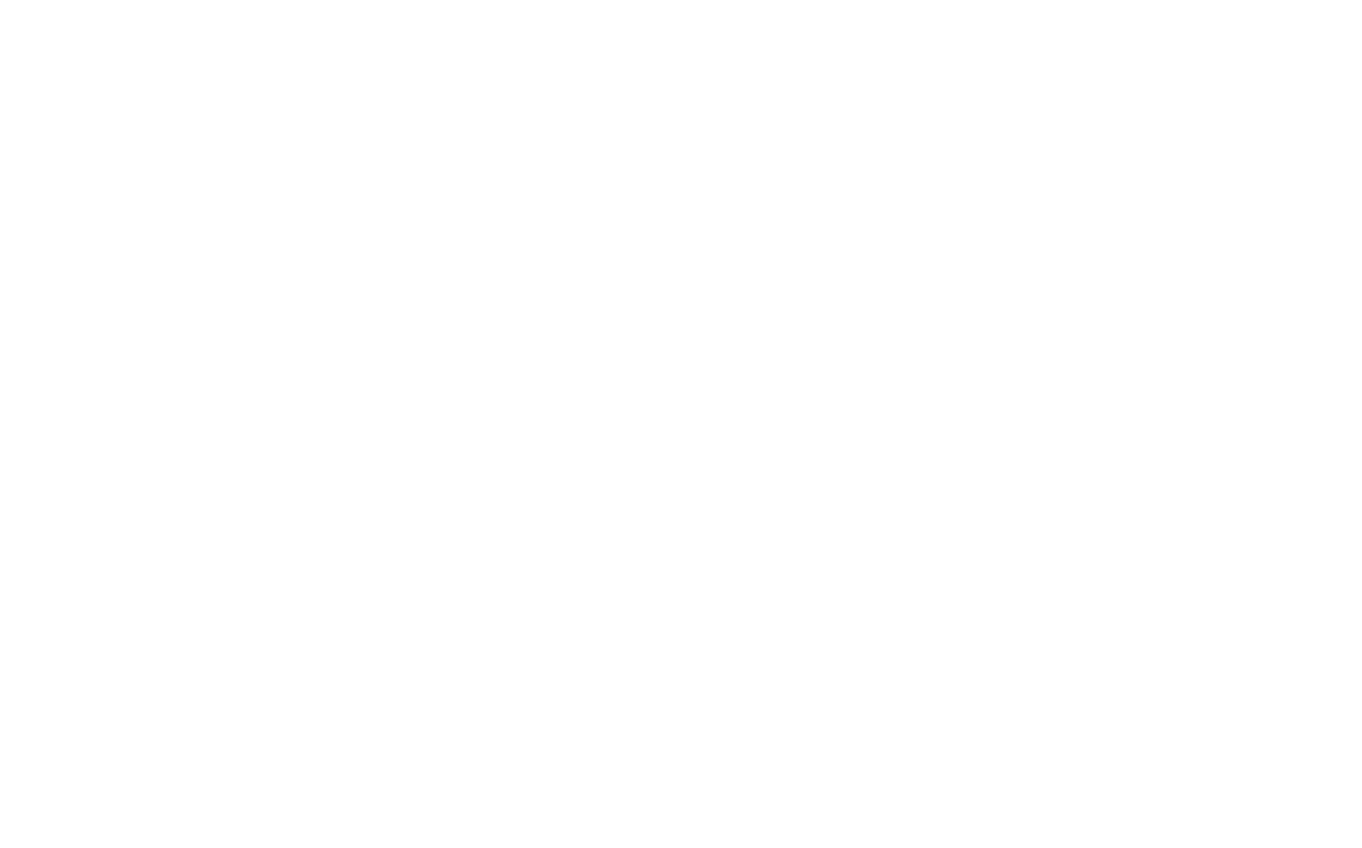
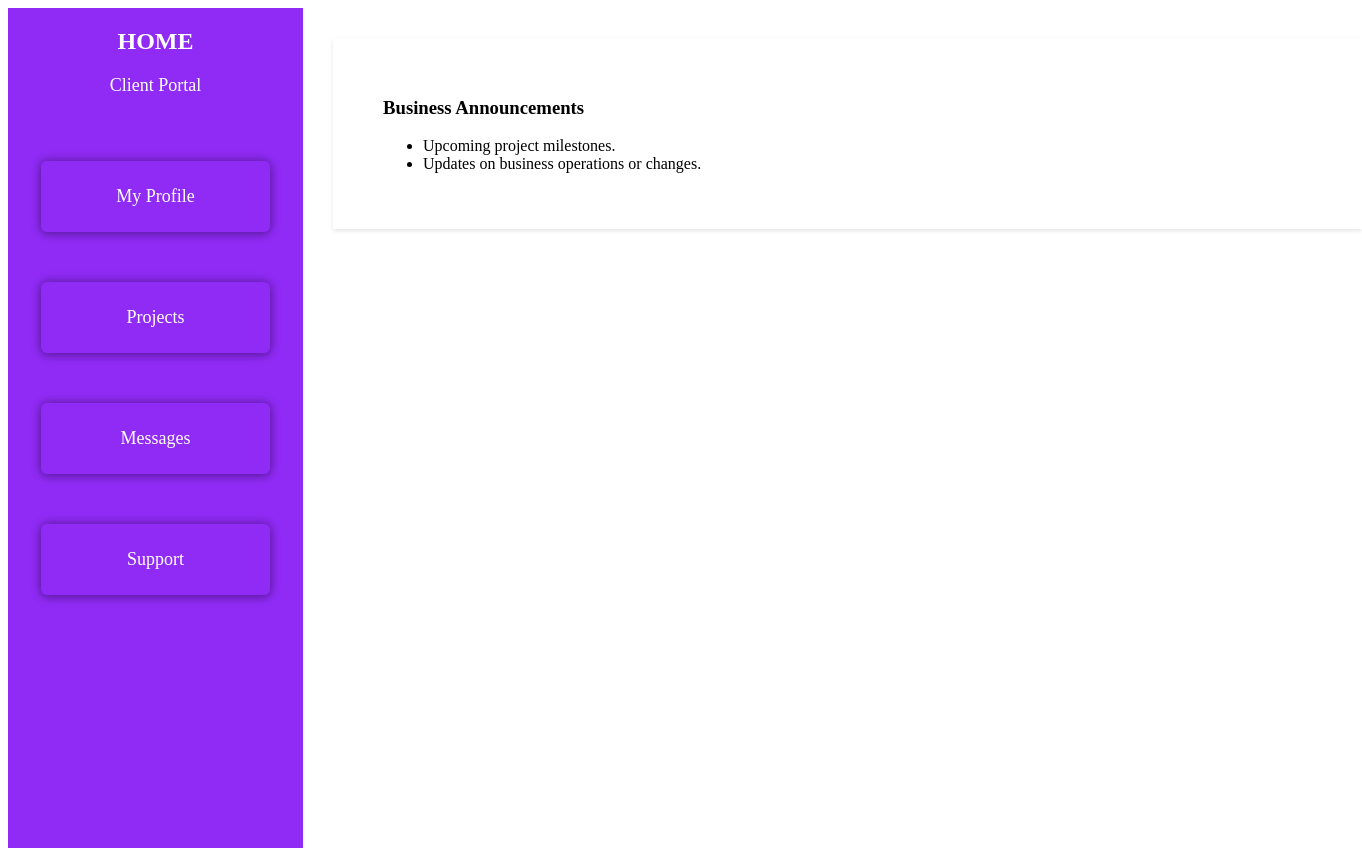
Before and after one commit to InvokeMe123/student_client_portal, a React (Create React App) app: page /client in a window 1280 px wide. Shown: the whole page, 1362 px wide, since content can reach past the window. Before the commit the page ends 800 px from the top, so only its background shows below. Built offline with nearby package versions, Linux system fonts and the light colour scheme.

Commit message:
Color updated

```diff
--- a/package.json
+++ b/package.json
@@ -3,6 +3,9 @@
   "version": "0.1.0",
   "private": true,
   "dependencies": {
+    "@fullcalendar/daygrid": "^6.1.15",
+    "@fullcalendar/interaction": "^6.1.15",
+    "@fullcalendar/react": "^6.1.15",
     "@testing-library/jest-dom": "^5.17.0",
     "@testing-library/react": "^13.4.0",
     "@testing-library/user-event": "^13.5.0",
--- a/src/App.js
+++ b/src/App.js
@@ -4,11 +4,10 @@
 import UserRegistration from './template/registration';
 import TeacherLandingPage from './components/TeacherLandingPage';
 import StudentLandingPage from './components/StudentLandingPage';
+import ClientLandingPage from './components/ClientLandingPage';  // Import ClientLandingPage
 import CreateGroup from './components/CreateGroup';
 
 const App = () => {
-
-
   return (
     <Router>
       <Switch>
@@ -16,6 +15,7 @@
         <Route path="/register" component={UserRegistration} />
         <Route path="/teacher" component={TeacherLandingPage} />
         <Route path="/student" component={StudentLandingPage} />
+        <Route path="/client" component={ClientLandingPage} /> {/* Route for ClientLandingPage */}
         <Route path="/" exact component={LoginForm} />
         <Route path="/create-group" component={CreateGroup} />
       </Switch>
--- /dev/null
+++ b/src/components/ClientLandingPage.js
@@ -0,0 +1,129 @@
+import React, { useState } from 'react';
+import { Link } from 'react-router-dom';
+
+const ProfileComponent = () => (
+  <div style={styles.fullContent}>
+    <h3>Profile</h3>
+    <p>Details about the client profile will appear here.</p>
+  </div>
+);
+
+const ProjectsComponent = () => (
+  <div style={styles.fullContent}>
+    <h3>Projects</h3>
+    <p>List of projects the client is involved in.</p>
+  </div>
+);
+
+const CommunicationsComponent = () => (
+  <div style={styles.fullContent}>
+    <h3>Communications</h3>
+    <p>Interactive chat system to communicate with project teams or support staff.</p>
+  </div>
+);
+
+const SupportComponent = () => (
+  <div style={styles.fullContent}>
+    <h3>Client Support</h3>
+    <p>Contact details and emails for client-specific support.</p>
+  </div>
+);
+
+const AnnouncementsWidget = () => (
+  <div style={styles.fullContent}>
+    <h3>Business Announcements</h3>
+    <ul>
+      <li>Upcoming project milestones.</li>
+      <li>Updates on business operations or changes.</li>
+    </ul>
+  </div>
+);
+
+const ClientLandingPage = () => {
+  const [activeSection, setActiveSection] = useState('announcements');
+
+  return (
+    <div style={styles.container}>
+      <div style={styles.sidebar}>
+        <div style={styles.home} onClick={() => setActiveSection('announcements')}>HOME</div>
+        <div style={styles.portalName}>Client Portal</div>
+        <div style={styles.menuItem} onClick={() => setActiveSection('profile')}>My Profile</div>
+        <div style={styles.menuItem} onClick={() => setActiveSection('projects')}>Projects</div>
+        <div style={styles.menuItem} onClick={() => setActiveSection('communications')}>Messages</div>
+        <div style={styles.menuItem} onClick={() => setActiveSection('support')}>Support</div>
+      </div>
+      <div style={styles.content}>
+        {activeSection === 'profile' && <ProfileComponent />}
+        {activeSection === 'projects' && <ProjectsComponent />}
+        {activeSection === 'communications' && <CommunicationsComponent />}
+        {activeSection === 'support' && <SupportComponent />}
+        {activeSection === 'announcements' && <AnnouncementsWidget />}
+      </div>
+    </div>
+  );
+};
+
+// Styles adapted from the provided StudentLandingPage styles
+const styles = {
+  container: {
+    display: 'flex',
+    height: '100vh',
+    backgroundColor: '#f4f4f9',
+  },
+  sidebar: {
+    width: '255px',
+    height: '100vh',
+    backgroundColor: '#902bf5',
+    display: 'flex',
+    flexDirection: 'column',
+    alignItems: 'center',
+    padding: '20px',
+  },
+  home: {
+    color: 'white',
+    marginBottom: '20px',
+    fontSize: '24px',
+    fontWeight: 'bold',
+    cursor: 'pointer',
+  },
+  portalName: {
+    color: 'white',
+    marginBottom: '40px',
+    fontSize: '18px',
+    textAlign: 'center',
+  },
+  menuItem: {
+    backgroundColor: '#902bf5',
+    color: 'white',
+    padding: '25px 0',
+    margin: '25px 0',
+    width: '90%',
+    borderRadius: '6px',
+    textAlign: 'center',
+    textDecoration: 'none',
+    fontSize: '18px',
+    display: 'block',
+    boxShadow: '0 4px 8px rgba(0,0,0,0.2), 0 -4px 8px rgba(0,0,0,0.1), -4px 0 8px rgba(0,0,0,0.1), 4px 0 8px rgba(0,0,0,0.1)',
+    transition: 'transform 0.3s ease, box-shadow 0.3s ease',
+    cursor: 'pointer',
+    ':hover': {
+      transform: 'translateY(-2px)',
+      boxShadow: '0 6px 12px rgba(0,0,0,0.25), 0 -6px 12px rgba(0,0,0,0.15), -6px 0 12px rgba(0,0,0,0.15), 6px 0 12px rgba(0,0,0,0.15)',
+    },
+  },
+  content: {
+    flex: 1,
+    backgroundColor: 'white',
+    padding: '20px',
+    display: 'flex',
+    flexDirection: 'column',
+  },
+  fullContent: {
+    width: '100%',
+    padding: '40px 50px',
+    margin: '10px',
+    boxShadow: '0 2px 4px rgba(0,0,0,0.1)',
+  },
+};
+
+export default ClientLandingPage;
--- a/src/components/CreateGroup.js
+++ b/src/components/CreateGroup.js
@@ -8,7 +8,7 @@
   const [listOfStudents, setListOfStudents] = useState('');
   const [singleClient, setSingleClient] = useState('');
   const [file, setFile] = useState(null);
-  const [teacher, setTeacher] = useState('');  // Assume this is the logged-in teacher's name
+  //const [teacher, setTeacher] = useState('');  // Assume this is the logged-in teacher's name
 
   const history = useHistory();  // For navigation
 
@@ -21,7 +21,7 @@
       listOfStudents,
       singleClient,
       file,
-      teacher
+      //teacher
     });
     // Handle form submission logic here
   };
@@ -48,7 +48,7 @@
         {renderInput('List of Students:', listOfStudents, setListOfStudents)}
         {renderInput('Client:', singleClient, setSingleClient)}
         {renderFileInput('File:', file, handleFileChange, handleDeleteFile)}
-        {renderInput('Teacher (Creator):', teacher, setTeacher, true)}
+
         <div style={styles.buttonGroup}>
           <button type="button" onClick={handleBack} style={styles.backButton}>Back</button>
           <button type="submit" style={styles.button}>Create</button>
--- a/src/components/StudentLandingPage.js
+++ b/src/components/StudentLandingPage.js
@@ -150,7 +150,7 @@
   return (
     <div style={styles.container}>
       <div style={styles.sidebar}>
-        <div style={styles.logo} onClick={() => setActiveSection('announcements')}>LOGO</div>
+        <div style={styles.logo} onClick={() => setActiveSection('announcements')}>HOME</div>
         <div style={styles.portalName}>Student Portal</div>
         <div style={styles.menuItem} onClick={() => setActiveSection('profile')}>My Profile</div>
         <div style={styles.menuItem} onClick={() => setActiveSection('courses')}>My Courses</div>
@@ -177,33 +177,35 @@
   sidebar: {
     width: '255px',
     height: '100vh',
-    backgroundColor: '#75faf8',
+    backgroundColor: '#902bf5',
     display: 'flex',
     flexDirection: 'column',
     alignItems: 'center',
     padding: '20px',
   },
   logo: {
+    color: 'white',
     marginBottom: '20px',
     fontSize: '24px',
     fontWeight: 'bold',
     cursor: 'pointer',
   },
   portalName: {
+    color: 'white',
     marginBottom: '40px',
     fontSize: '16px',
     textAlign: 'center',
   },
   menuItem: {
-    backgroundColor: '#75faf8',
-    color: 'black',
-    padding: '45px 0',
-    margin: '20px 0',
+    backgroundColor: '#902bf5',
+    color: 'white',
+    padding: '20px 0',
+    margin: '20px 0px',
     width: '90%',
     textAlign: 'center',
     textDecoration: 'none',
-    borderRadius: '5px',
-    fontSize: '16px',
+    borderRadius: '6px',
+    fontSize: '18px',
     display: 'block',
     boxShadow: '0 4px 8px rgba(0,0,0,0.2), 0 -4px 8px rgba(0,0,0,0.1), -4px 0 8px rgba(0,0,0,0.1), 4px 0 8px rgba(0,0,0,0.1)',
     transition: 'transform 0.3s ease, box-shadow 0.3s ease',
--- a/src/components/TeacherLandingPage.js
+++ b/src/components/TeacherLandingPage.js
@@ -207,7 +207,7 @@
           to="/create-group"
           style={{
             ...styles.createGroupButton,
-            backgroundColor: isHovered ? '#0077cc' : '#00aaff', // Change color based on hover state
+            backgroundColor: isHovered ? '#0077cc' : '#902bf5', // Change color based on hover state
           }}
           onMouseEnter={() => setIsHovered(true)} // Trigger hover
           onMouseLeave={() => setIsHovered(false)} // Remove hover
@@ -325,7 +325,7 @@
   },
   sidebar: {
     width: '25%',
-    backgroundColor: '#fff',
+    backgroundColor: '#902bf5',
     padding: '20px',
     boxShadow: '0 4px 8px rgba(0, 0, 0, 0.1)',
     borderRadius: '10px',
@@ -342,38 +342,45 @@
   },
   teacherName: {
     fontSize: '24px',
+    color: 'white',
     fontWeight: 'bold',
     marginBottom: '20px',
     textAlign: 'center', // Center the name
   },
   generalSection: {
     cursor: 'pointer',
-    padding: '15px',
-    backgroundColor: '#e0e0e0',
+    color: '#902bf5',
+    padding: '13px',
+    margin: '15px 0px',
+    backgroundColor: 'white',
     borderRadius: '10px',
     textAlign: 'center',
     boxShadow: '0 5px 15px rgba(0, 0, 0, 0.2)', // Popping out effect
     transition: 'all 0.3s ease', // Smooth transition
-    width: '80%', // Centered section width
+    width: '60%', // Centered section width
     marginBottom: '20px', // Space below for Messages
+    //boxShadow: '0 4px 8px rgba(0,0,0,0.2), 0 -4px 8px rgba(0,0,0,0.1), -4px 0 8px rgba(0,0,0,0.1), 4px 0 8px rgba(0,0,0,0.1)',
   },
   generalTitle: {
-    margin: 0,
+    margin: '9px',
     fontSize: '18px',
     fontWeight: 'bold',
   },
   messagesSection: {
     cursor: 'pointer',
-    padding: '15px',
-    backgroundColor: '#e0e0e0',
+    color: '#902bf5',
+    margin: '10px',
+    padding: '13px',
+    backgroundColor: 'white',
     borderRadius: '10px',
     textAlign: 'center',
     boxShadow: '0 5px 15px rgba(0, 0, 0, 0.2)', // Popping out effect
     transition: 'all 0.3s ease', // Smooth transition
-    width: '80%',
+    width: '60%',
+    //boxShadow: '0 4px 8px rgba(0,0,0,0.2), 0 -4px 8px rgba(0,0,0,0.1), -4px 0 8px rgba(0,0,0,0.1), 4px 0 8px rgba(0,0,0,0.1)',
   },
   messagesTitle: {
-    margin: 0,
+    margin: '9px',
     fontSize: '18px',
     fontWeight: 'bold',
   },
@@ -444,10 +451,10 @@
   createGroupButton: {
     position: 'absolute',
     top: '20px', // Place the button at the top of the page
-    left: '50%',
+    left: '40%',
     transform: 'translateX(-50%)',
-    padding: '45px 80px', // Triple padding for top/bottom, double padding for left/right
-    backgroundColor: '#00aaff', // Sky blue color (default)
+    padding: '25px 60px', // Triple padding for top/bottom, double padding for left/right
+    backgroundColor: '#902bf5',
     color: '#fff',
     borderRadius: '10px',
     textDecoration: 'none',
@@ -455,6 +462,7 @@
     fontWeight: 'bold',
     boxShadow: '0 4px 8px rgba(0, 0, 0, 0.1)',
     transition: 'background-color 0.3s ease',
+
   },
 };
 
```
Also changed, not shown: 1 other file (tests, documents, lock files or other folders).
